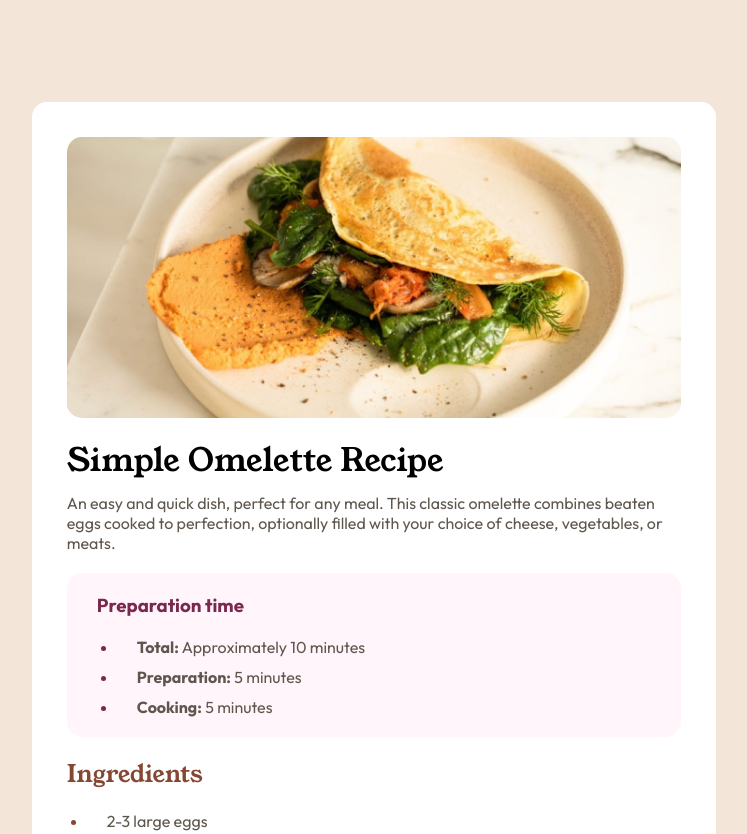
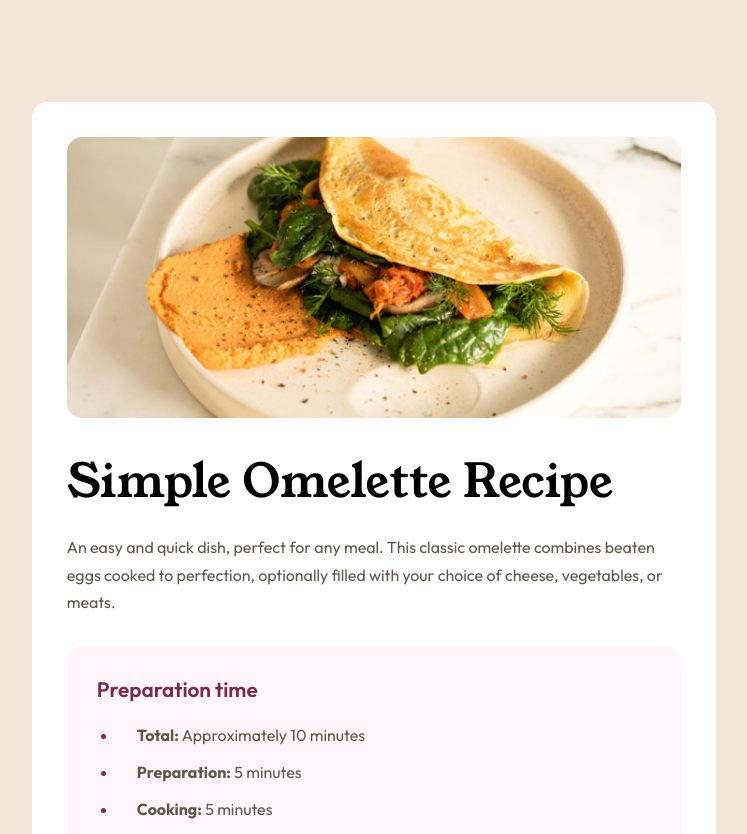
Before and after one commit to Cyrilebl/recipe-page, a plain HTML site: page index.html in a window 1280 px wide. Shown: the top 834 px of the page, without its empty margins (266-1013 px from the left). Drawn offline with Linux system fonts and the light colour scheme.

Commit message:
some style adjust

```diff
--- a/style.css
+++ b/style.css
@@ -19,18 +19,21 @@ h2 {
 }
 
 h1 {
-  margin-top: 20px;
-  margin-bottom: 10px;
-  font-size: 2em;
+  margin-top: 30px;
+  margin-bottom: 20px;
+  font-size: 2.9em;
 }
 
 h2 {
   margin-top: 20px;
   margin-bottom: 20px;
+  font-size: 1.8em;
   color: hsl(14, 45%, 36%);
 }
 
 h3 {
+  font-size: 1.3em;
+  font-weight: 600;
   margin-top: 10px;
   margin-bottom: 20px;
   color: hsl(332, 51%, 32%);
@@ -38,7 +41,7 @@ h3 {
 
 p,
 li {
-  margin-bottom: 0px;
+  line-height: 1.7;
   color: hsl(30, 10%, 34%);
 }
 
@@ -60,12 +63,12 @@ li {
 
 .preparation-time {
   background-color: hsl(330, 100%, 98%);
-  padding: 10px 30px;
+  padding: 20px 30px;
   border-radius: 15px;
 }
 
 .title p {
-  margin-bottom: 20px;
+  margin-bottom: 30px;
 }
 
 /* Temps de préparation */
```
